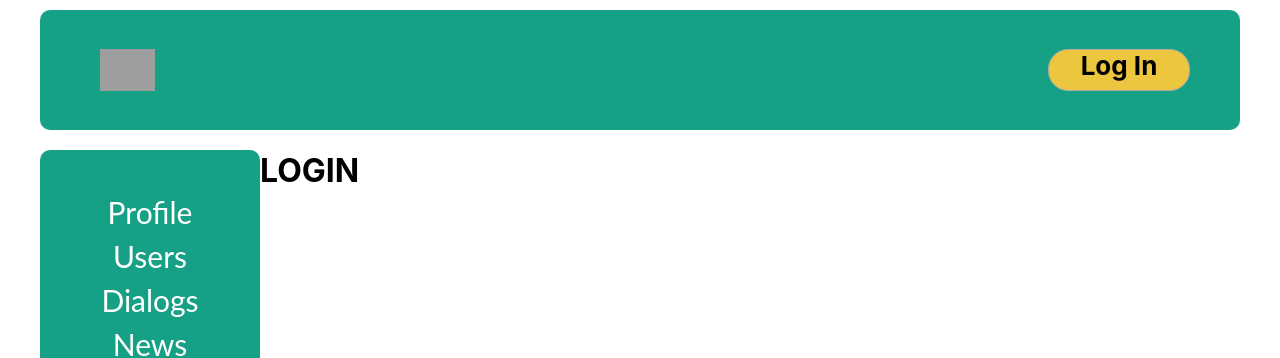
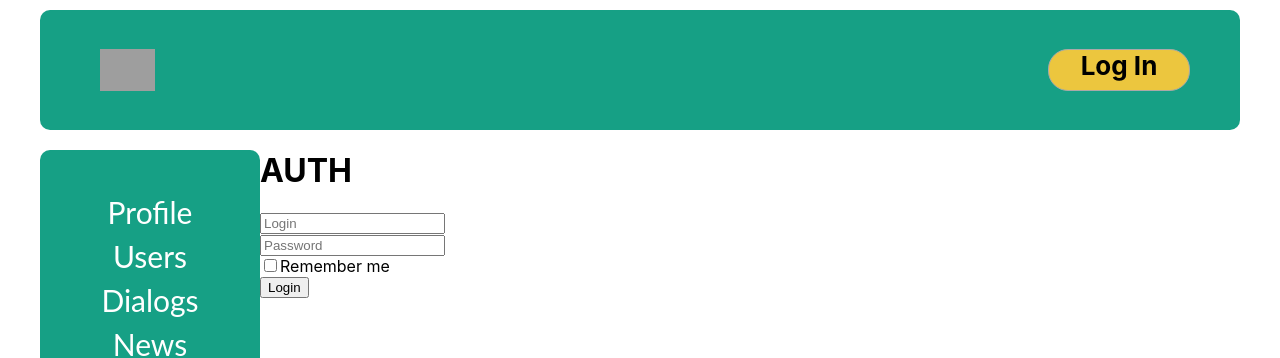
Before and after one commit to Strukov20/Social_NET, a React (Create React App) app: page /login in a window 1280 px wide. Shown: the top 358 px of the page. Built offline with nearby package versions, Linux system fonts and the light colour scheme; no server answers; grey boxes are pictures that could not be loaded.

Commit message:
add redux-form from login

```diff
--- a/package.json
+++ b/package.json
@@ -11,6 +11,7 @@
     "react-router-dom": "^4.3.1",
     "react-scripts": "3.4.3",
     "redux": "^4.0.5",
+    "redux-form": "^8.3.6",
     "redux-thunk": "^2.3.0"
   },
   "scripts": {
--- a/src/App.js
+++ b/src/App.js
@@ -10,7 +10,7 @@
 import UsersContainer from "./components/Users/UsersContainer";
 import ProfileContainer from "./components/Profile/ProfileContainer";
 import HeaderContainer from "./components/Header/HeaderContainer";
-import {Login} from "./components/Login/Login";
+import Login from "./components/Login/Login";
 
 
 const App = () => {
--- a/src/components/Dialogs/Dialogs.jsx
+++ b/src/components/Dialogs/Dialogs.jsx
@@ -39,9 +39,10 @@
                     <button onClick={OnSendMessageClick} className="dialogs__mess__sending__button">Send</button>
                 </div>
             </div>
-
         </div>
     )
 }
 
+
+
 export default Dialogs;
--- a/src/components/Login/Login.js
+++ b/src/components/Login/Login.js
@@ -1,6 +1,30 @@
 import React from 'react';
-export const Login = (props) => {
+import {Field, reduxForm} from "redux-form";
+
+const LoginForm = (props) => {
     return (
-        <h1>LOGIN</h1>
+        <form onSubmit={props.handleSubmit}>
+            <div><Field placeholder={"Login"} name={'login'} component={'input'}/></div>
+            <div><Field placeholder={"Password"} name={'password'} component={'input'}/></div>
+            <div><Field type="checkbox" component={'input'} name={'rememberMe'}/>Remember me</div>
+            <div><button>Login</button></div>
+        </form>
     )
 }
+
+const LoginReduxForm = reduxForm({form: 'login'})(LoginForm)
+
+const Login = (props) => {
+    const onSubmit = (formData) => {
+        console.log(formData)
+    }
+
+    return (
+        <div>
+            <h1>AUTH</h1>
+            <LoginReduxForm onSubmit={onSubmit} />
+        </div>
+    )
+}
+
+export default Login;
--- a/src/redux/redux-store.js
+++ b/src/redux/redux-store.js
@@ -6,6 +6,7 @@
 import usersReducer from "./users-reducer";
 import authReducer from "./auth-reducer";
 import thunkMiddleWare from "redux-thunk";
+import { reducer as formReducer } from 'redux-form'
 
 let reducers = combineReducers({
     profilePage: profileReducer,
@@ -13,7 +14,8 @@
     sidebarPage: sidebarReducer,
     newsPage: newsReducer,
     usersPage: usersReducer,
-    auth: authReducer
+    auth: authReducer,
+    form: formReducer
 });
 
 let store = createStore(reducers, applyMiddleware(thunkMiddleWare));
```
Also changed, not shown: 1 other file (tests, documents, lock files or other folders).
